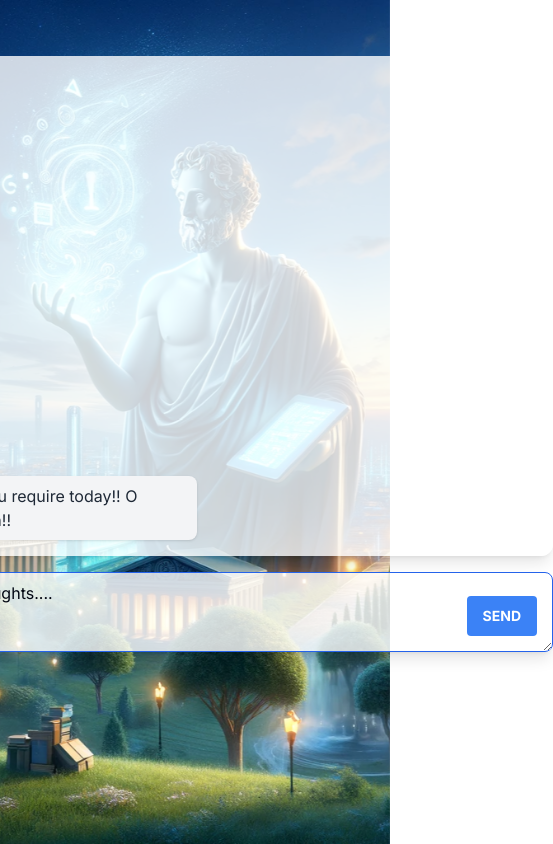
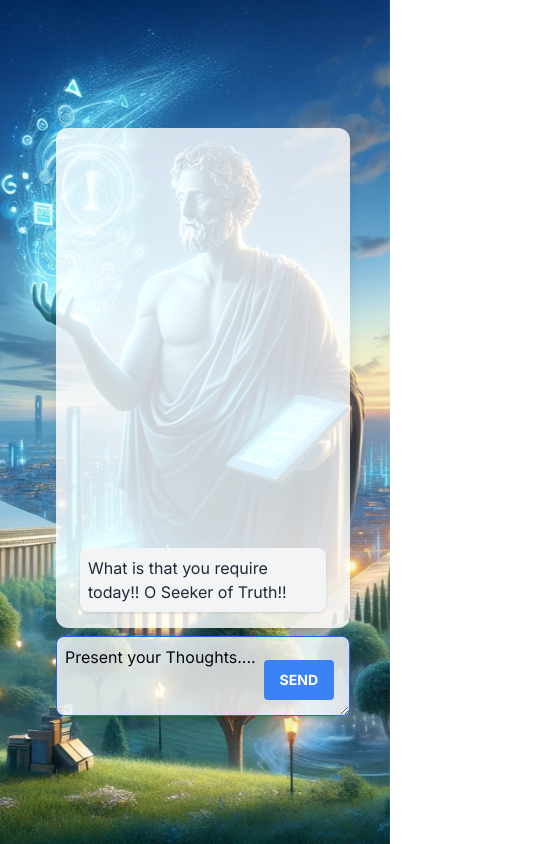
Before and after one commit to kanwarSINGH03/AI_Philosopher, a Next.js app: page / in a window 390 px wide. Shown: the whole page, 553 px wide, since content can reach past the window. Built offline with nearby package versions, Linux system fonts and the light colour scheme.

Commit message:
Layout changes for responsiveness on phones

```diff
--- a/src/app/page.tsx
+++ b/src/app/page.tsx
@@ -1,8 +1,10 @@
 import Chat from "@/components/Chat";
 export default function Home() {
   return (
-    <main className="min-w-screen min-h-screen bg-fixed bg-[url('../../public/philo.webp')] bg-cover bg-center flex flex-1 flex-col items-center justify-between">
-      <Chat />
+    <main className="min-w-screen min-h-screen bg-fixed bg-[url('../../public/philo.webp')] bg-cover bg-center flex flex-col">
+      <div className={"flex items-stretch mx-auto my-auto w-full max-w-[700px]"}>
+        <Chat />
+      </div>
     </main>
   );
 }
--- a/src/components/Chat.tsx
+++ b/src/components/Chat.tsx
@@ -6,9 +6,9 @@ import ChatMessages from "@/components/ChatMessages";
 
 export default function Chat() {
   return (
-    <div className={"flex flex-col min-w-[700px] m-12"}>
-      <ChatMessages className={"flex-1 m-2 max-h-[500px] min-h-[500px]"} />
-      <ChatInput className={"flex-1 m-2"} />
+    <div className={"w-full m-12"}>
+      <ChatMessages className={"flex items-stretch m-2 max-h-[500px] min-h-[500px]"} />
+      <ChatInput className={"flex items-stretch m-2"} />
     </div>
   );
 }
```
